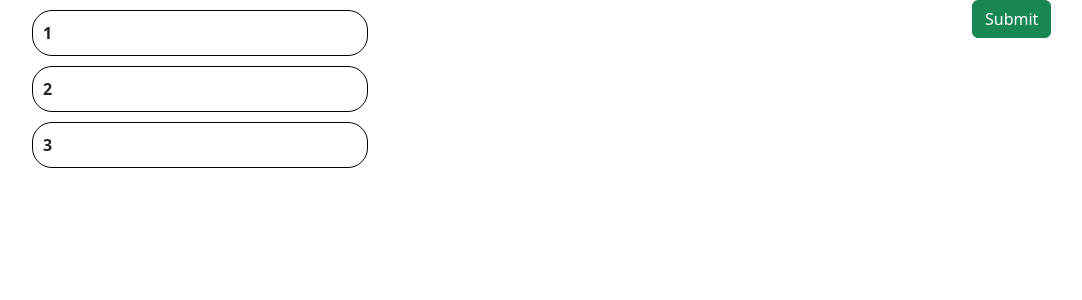
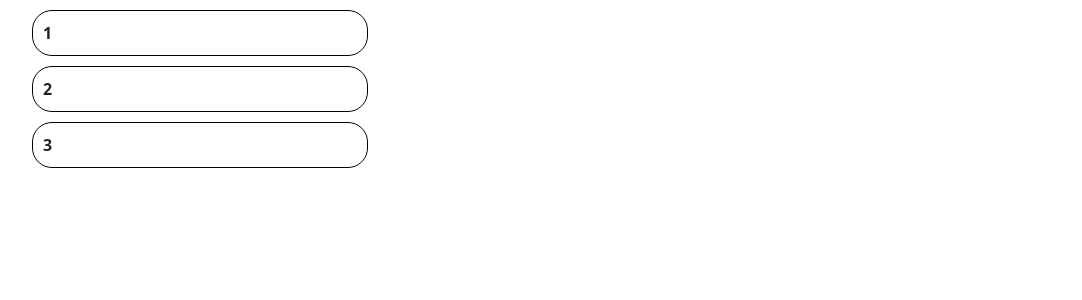
Before and after one commit to meghathakur20/angular-basic, an Angular app: page / in a window 1280 px wide. Shown: the top 300 px of the page, without its empty margins (60-1142 px from the left). Built offline with nearby package versions, Linux system fonts and the light colour scheme.

Commit message:
3 files modified

```diff
--- a/src/app/app.component.html
+++ b/src/app/app.component.html
@@ -20,7 +20,10 @@
       ></app-clear-user-details>
     </div>
     <div class="col-2">
-      <app-user-submit-selection></app-user-submit-selection>
+      <app-user-submit-selection
+      [userSubmitSelection]="selectedDetail"
+
+      ></app-user-submit-selection>
     </div>
   </div>
 </div>
--- a/src/app/user-submit-selection/user-submit-selection.component.html
+++ b/src/app/user-submit-selection/user-submit-selection.component.html
@@ -1,3 +1,3 @@
-<div>
+<div style="margin-top:10px; margin-right:10px" *ngIf="selectedDetails" >
   <button class="btn btn-success">Submit</button>
 </div>
--- a/src/app/user-submit-selection/user-submit-selection.component.ts
+++ b/src/app/user-submit-selection/user-submit-selection.component.ts
@@ -1,4 +1,4 @@
-import { Component, OnInit } from '@angular/core';
+import { Component, Input, OnInit } from '@angular/core';
 
 @Component({
   selector: 'app-user-submit-selection',
@@ -6,7 +6,7 @@ import { Component, OnInit } from '@angular/core';
   styleUrls: ['./user-submit-selection.component.css']
 })
 export class UserSubmitSelectionComponent implements OnInit {
-
+@Input('userSubmitSelection') selectedDetails:any;
   constructor() { }
 
   ngOnInit() {
```
